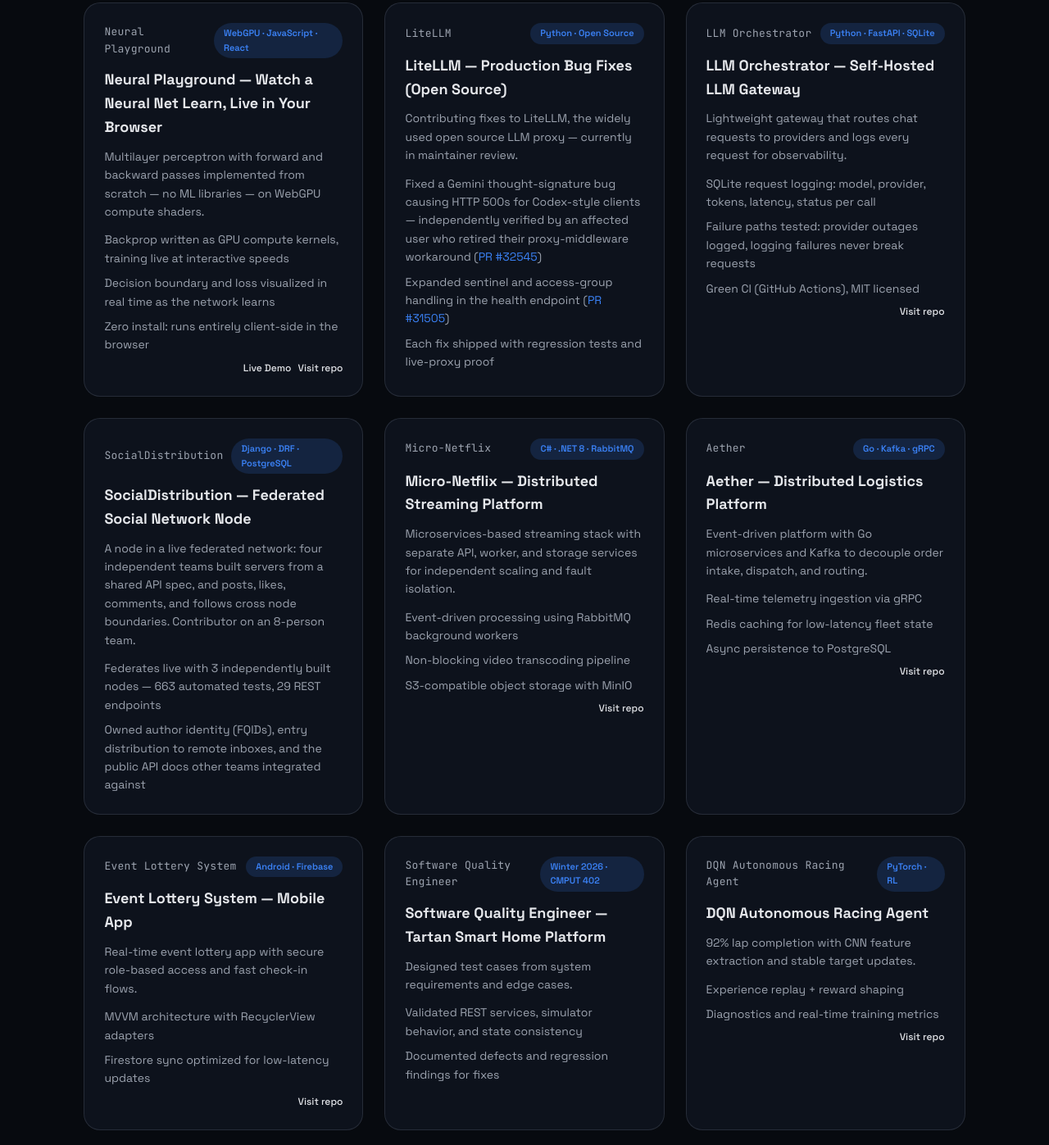
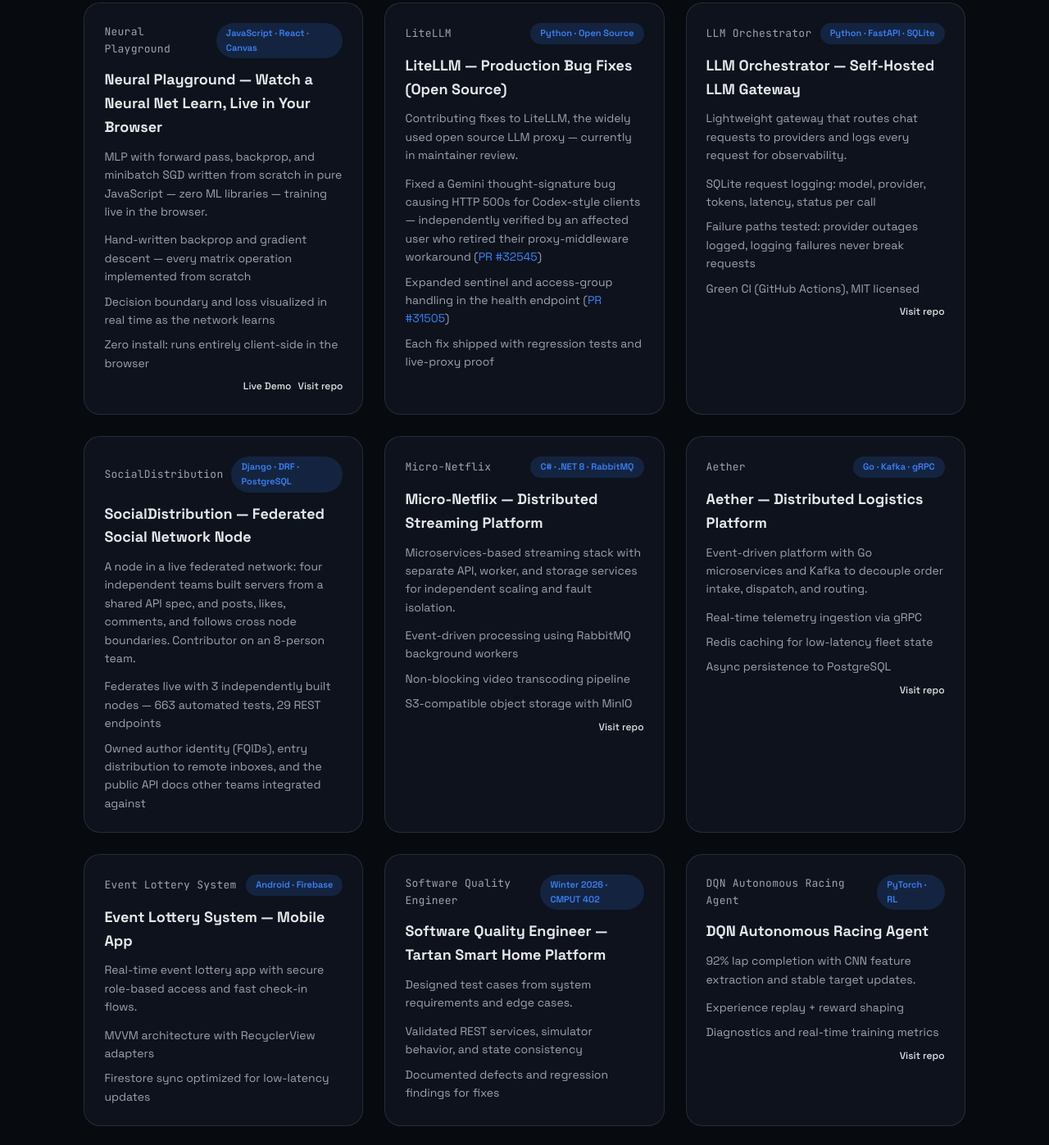
Before and after one commit to vanshtaneja23/portfolio, a plain HTML site: page index.html in a window 1280 px wide. Shown: the part 3214-4611 px from the top of the page at 82% size. Drawn offline with nearby package versions, Linux system fonts and the light colour scheme; a script that the page names is missing.

Commit message:
Fix Neural Playground copy, dead links, and contact label
- Neural Playground: correct stack (JS/React/Canvas, no WebGPU) and blurb
- Event Lottery: remove dead CMPUT301 org link, card text-only
- LLM Orchestrator: repo link to renamed llm-orchestrator (no trailing hyphen)
- Contact: relabel GitHub link from 'Visit repo' to 'GitHub'

```diff
--- a/index.html
+++ b/index.html
@@ -392,21 +392,21 @@
           >
             <div class="project-meta">
               <span class="mono">Neural Playground</span>
-              <span class="pill">WebGPU · JavaScript · React</span>
+              <span class="pill">JavaScript · React · Canvas</span>
             </div>
             <h3>
               Neural Playground — Watch a Neural Net Learn, Live in Your
               Browser
             </h3>
             <p>
-              Multilayer perceptron with forward and backward passes
-              implemented from scratch — no ML libraries — on WebGPU compute
-              shaders.
+              MLP with forward pass, backprop, and minibatch SGD written from
+              scratch in pure JavaScript — zero ML libraries — training live in
+              the browser.
             </p>
             <ul>
               <li>
-                Backprop written as GPU compute kernels, training live at
-                interactive speeds
+                Hand-written backprop and gradient descent — every matrix
+                operation implemented from scratch
               </li>
               <li>
                 Decision boundary and loss visualized in real time as the
@@ -468,7 +468,7 @@
 
           <article
             class="project-card link-card"
-            data-link="https://github.com/vanshtaneja23/llm-orchestrator-"
+            data-link="https://github.com/vanshtaneja23/llm-orchestrator"
             role="link"
             tabindex="0"
           >
@@ -495,7 +495,7 @@
             <div class="project-links">
               <a
                 class="project-link"
-                href="https://github.com/vanshtaneja23/llm-orchestrator-"
+                href="https://github.com/vanshtaneja23/llm-orchestrator"
                 target="_blank"
                 rel="noopener"
                 >Visit repo</a
@@ -588,12 +588,7 @@
               >
             </div>
           </article>
-          <article
-            class="project-card link-card"
-            data-link="https://github.com/CMPUT301F25zenith0/zenith0-connect"
-            role="link"
-            tabindex="0"
-          >
+          <article class="project-card">
             <div class="project-meta">
               <span class="mono">Event Lottery System</span>
               <span class="pill">Android · Firebase</span>
@@ -607,15 +602,6 @@
               <li>MVVM architecture with RecyclerView adapters</li>
               <li>Firestore sync optimized for low-latency updates</li>
             </ul>
-            <div class="project-links">
-              <a
-                class="project-link"
-                href="https://github.com/CMPUT301F25zenith0/zenith0-connect"
-                target="_blank"
-                rel="noopener"
-                >Visit repo</a
-              >
-            </div>
           </article>
           <article class="project-card">
             <div class="project-meta">
@@ -831,7 +817,7 @@
                 >LinkedIn</a
               >
               <a href="https://github.com/vanshtaneja23" target="_blank"
-                >Visit repo</a
+                >GitHub</a
               >
             </div>
           </div>
```
